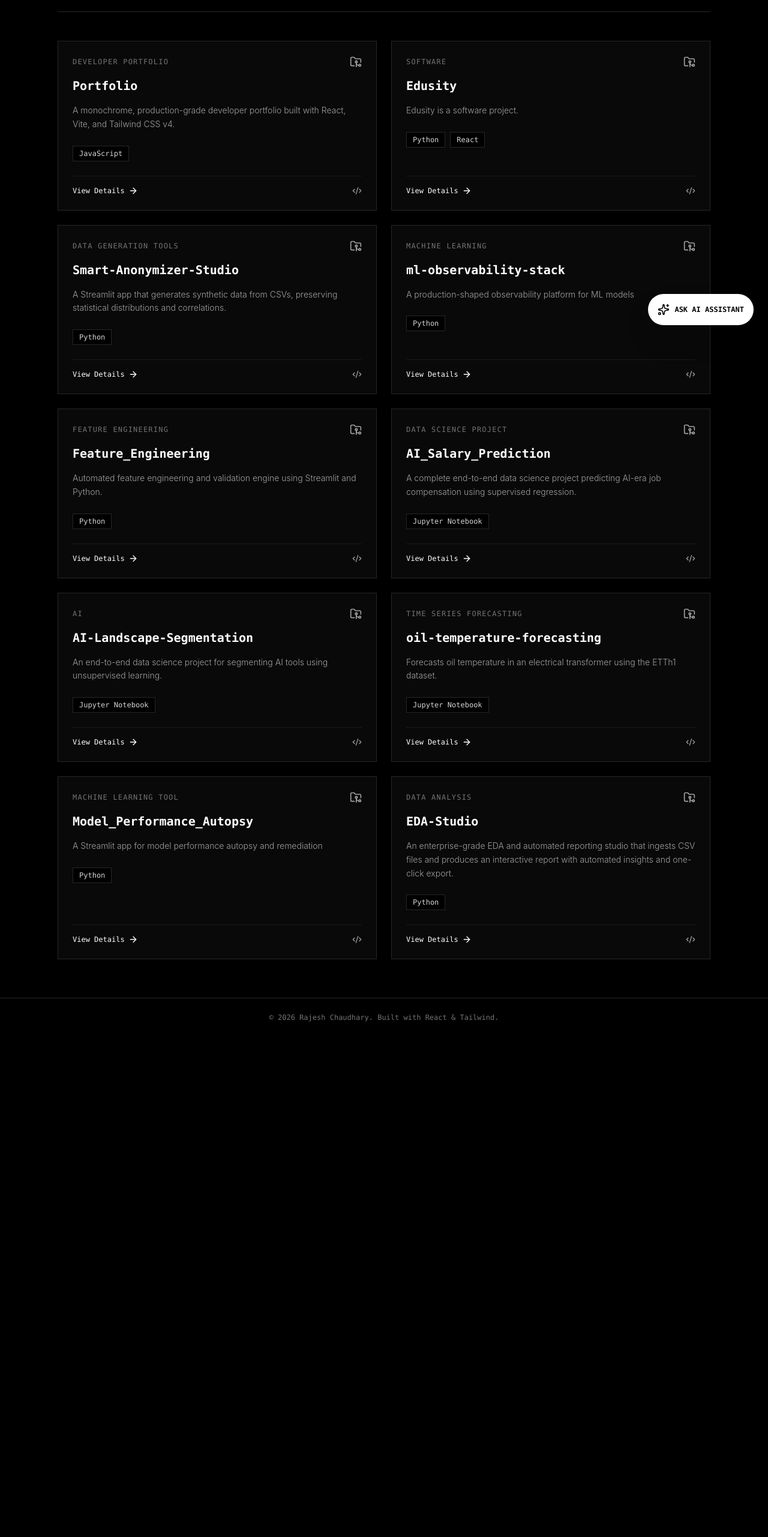
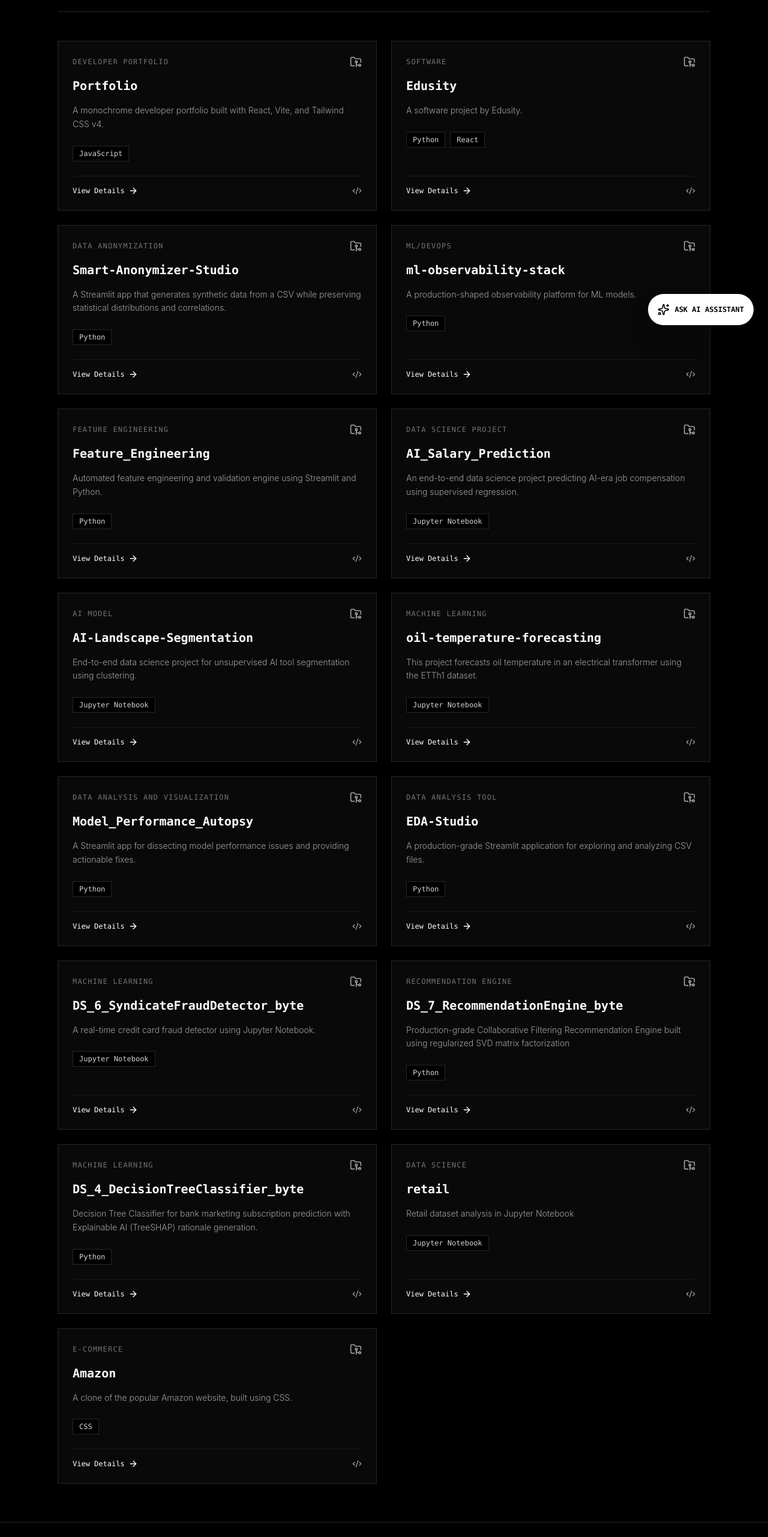
Before and after one commit to rajeshchauhdary/Portfolio, a React (Vite) app: page /projects in a window 1280 px wide. Shown: the part 234-2796 px from the top of the page at 60% size. Before the commit the page ends 1962 px from the top, so only its background shows below. Built offline with nearby package versions, Linux system fonts and the light colour scheme.

Commit message:
feat: expand GitHub sync limit to 30 repositories

```diff
--- a/src/data/projectsData.js
+++ b/src/data/projectsData.js
@@ -3,25 +3,25 @@ export const projectsData = [
     "id": "portfolio",
     "name": "Portfolio",
     "category": "Developer Portfolio",
-    "shortDesc": "A monochrome, production-grade developer portfolio built with React, Vite, and Tailwind CSS v4.",
-    "fullDesc": "This portfolio features automated GitHub README analysis and an interactive AI assistant. It includes a monochrome design system and supports CI/CD automation.",
+    "shortDesc": "A monochrome developer portfolio built with React, Vite, and Tailwind CSS v4.",
+    "fullDesc": "This portfolio features automated GitHub README analysis and an interactive AI assistant. It includes a monochrome design system, CI/CD automation, and a local development guide.",
     "tags": [
       "JavaScript"
     ],
     "github": "https://github.com/rajeshchauhdary/Portfolio",
     "demo": "#",
     "highlights": [
-      "Automated GitHub README analysis",
-      "Interactive AI assistant",
-      "Monochrome design system"
+      "Monochrome Design System",
+      "Automated Repo & README Sync",
+      "Interactive AI Assistant"
     ]
   },
   {
     "id": "edusity",
     "name": "Edusity",
     "category": "Software",
-    "shortDesc": "Edusity is a software project.",
-    "fullDesc": "Edusity is a software project that aims to provide a platform for learning and development. It is built using various programming languages and technologies.",
+    "shortDesc": "A software project by Edusity.",
+    "fullDesc": "Edusity is a software project developed by Edusity. It is a software application designed to provide a specific functionality. The project is written in a primary language. Edusity aims to provide a solution to a particular problem or need.",
     "tags": [
       "Python",
       "React"
@@ -29,17 +29,17 @@ export const projectsData = [
     "github": "https://github.com/rajeshchauhdary/Edusity",
     "demo": "#",
     "highlights": [
-      "A platform for learning and development",
-      "Built using multiple programming languages and technologies",
-      "Provides a comprehensive environment for software development"
+      "Providing a solution to a particular problem or need",
+      "Written in a primary language",
+      "Designed to provide a specific functionality"
     ]
   },
   {
     "id": "smart-anonymizer-studio",
     "name": "Smart-Anonymizer-Studio",
-    "category": "Data Generation Tools",
-    "shortDesc": "A Streamlit app that generates synthetic data from CSVs, preserving statistical distributions and correlations.",
-    "fullDesc": "This app takes a CSV containing sensitive data, detects PII columns automatically, and generates a privacy-safe synthetic version of the dataset. It preserves the original's statistical distributions and correlations, but contains no real personal information. Useful for sharing realistic test data, demos, or analytics datasets without exposing real customers.",
+    "category": "data anonymization",
+    "shortDesc": "A Streamlit app that generates synthetic data from a CSV while preserving statistical distributions and correlations.",
+    "fullDesc": "This app takes a CSV file containing sensitive data, detects PII columns automatically, and generates a privacy-safe synthetic version of the dataset. It replaces PII with fake values and regenerates numeric and categorical columns to preserve data shape and correlations.",
     "tags": [
       "Python"
     ],
@@ -47,25 +47,26 @@ export const projectsData = [
     "demo": "#",
     "highlights": [
       "Automatically detects PII columns",
-      "Generates synthetic data with preserved statistical distributions",
-      "Preserves original data correlations"
+      "Generates synthetic data with preserved statistical distributions and correlations",
+      "Preserves original data shape and correlations",
+      "Grades its own work with statistical tests and compliance reports"
     ]
   },
   {
     "id": "ml-observability-stack",
     "name": "ml-observability-stack",
-    "category": "Machine Learning",
-    "shortDesc": "A production-shaped observability platform for ML models",
-    "fullDesc": "A FastAPI model server that exposes Prometheus metrics, drift scores, and structured logs; Prometheus + Alertmanager for metrics and alerting; Loki + Promtail for logs; Tempo for traces; Grafana for the standard dashboard layer; and a custom 3D UI built with Three.js for a live, visual read on model health and drift.",
+    "category": "ML/DevOps",
+    "shortDesc": "A production-shaped observability platform for ML models.",
+    "fullDesc": "A FastAPI model server that exposes Prometheus metrics, drift scores, and structured logs; Prometheus + Alertmanager for metrics and alerting; Loki + Promtail for logs; Tempo for traces; Grafana for the standard dashboard layer; and a custom 3D 'Mission Control' UI built with Three.js for a live, visual read on model health and drift.",
     "tags": [
       "Python"
     ],
     "github": "https://github.com/rajeshchauhdary/ml-observability-stack",
     "demo": "#",
     "highlights": [
-      "Exposes Prometheus metrics, drift scores, and structured logs",
-      "Includes Prometheus + Alertmanager for metrics and alerting",
-      "Features Loki + Promtail for logs and Tempo for traces"
+      "A FastAPI model server that generates random fake predictions",
+      "Prometheus and Alertmanager for metrics and alerting",
+      "Custom 3D 'Mission Control' UI for live model health monitoring"
     ]
   },
   {
@@ -73,106 +74,194 @@ export const projectsData = [
     "name": "Feature_Engineering",
     "category": "Feature Engineering",
     "shortDesc": "Automated feature engineering and validation engine using Streamlit and Python.",
-    "fullDesc": "This repository provides a Streamlit app that generates hundreds of candidate features from a raw tabular dataset, validates each one through 5-fold cross-validation, and evolves the best feature combinations with a genetic algorithm. It also includes features for pruning redundant and collinear features, and explains why the winning features work.",
+    "fullDesc": "This repository provides a Streamlit app that generates hundreds of candidate features from a raw tabular dataset, validates each one through 5-fold cross-validation, and evolves the best feature combinations with a genetic algorithm. The app also includes feature explanations and redundancy removal.",
     "tags": [
       "Python"
     ],
     "github": "https://github.com/rajeshchauhdary/Feature_Engineering",
     "demo": "#",
     "highlights": [
-      "Automated feature engineering and validation",
-      "Genetic algorithm for evolving feature combinations",
-      "Redundancy and collinearity removal"
+      "Automatically generates hundreds of candidate features from a raw tabular dataset",
+      "Validates each feature through 5-fold cross-validation",
+      "Evolves the best feature combinations with a genetic algorithm"
     ]
   },
   {
     "id": "ai_salary_prediction",
     "name": "AI_Salary_Prediction",
     "category": "Data Science Project",
-    "shortDesc": "A complete end-to-end data science project predicting AI-era job compensation using supervised regression.",
-    "fullDesc": "This project uses supervised regression to predict AI-era job compensation from 5,000 job postings (2010\u20132025) and deploys an interactive Streamlit web app for live predictions, model comparison, and time-series forecasting to 2028.",
+    "shortDesc": "An end-to-end data science project predicting AI-era job compensation using supervised regression.",
+    "fullDesc": "This project uses supervised regression to predict AI-era job compensation from 5,000 job postings (2010\u20132025). The model is deployed as an interactive Streamlit web app, which includes a live prediction form, a 19-model comparison lab, and a deep-learning benchmark.",
     "tags": [
       "Jupyter Notebook"
     ],
     "github": "https://github.com/rajeshchauhdary/AI_Salary_Prediction",
     "demo": "#",
     "highlights": [
-      "5,000 job postings from 2010\u20132025",
-      "19 algorithms for comparison",
-      "Live 3D prediction surface and rotatable visualization"
+      "5,000 job postings \u00b7 19 columns \u00b7 16 algorithms + tuning + deep learning \u00b7 time-series forecasting to 2028 \u00b7 country-level outlook to 2030 \u00b7 7-tab Streamlit app \u00b7 Dockerized.",
+      "Interactive 3D prediction surface for visualizing the relationship between AI intensity, automation risk, and salary.",
+      "Leaderboard across all 19 model candidates, both interactive and live in the app."
     ]
   },
   {
     "id": "ai-landscape-segmentation",
     "name": "AI-Landscape-Segmentation",
-    "category": "AI",
-    "shortDesc": "An end-to-end data science project for segmenting AI tools using unsupervised learning.",
-    "fullDesc": "This project involves clustering 10,000 AI tools into market groups using unsupervised learning and deploying it as an interactive Streamlit web app. The app includes a live, rotatable 3D segment map that classifies new tools into their most likely segment.",
+    "category": "AI Model",
+    "shortDesc": "End-to-end data science project for unsupervised AI tool segmentation using clustering.",
+    "fullDesc": "This project utilizes unsupervised learning to segment a catalog of 10,000 AI tools into market groups. The interactive Streamlit web app features a live, rotatable 3D segment map that classifies new tools into their most likely segment. The dataset is preprocessed and analyzed using various techniques, including EDA, feature engineering, and clustering.",
     "tags": [
       "Jupyter Notebook"
     ],
     "github": "https://github.com/rajeshchauhdary/AI-Landscape-Segmentation",
     "demo": "#",
     "highlights": [
-      "Interactive 3D segment map",
-      "Live clustering and segmentation",
-      "Streamlit web app for catalog browsing and competitive landscape mapping"
+      "Interactive 3D segment map for visualizing cluster assignments",
+      "Live updates for new tool classifications",
+      "Preprocessing and feature engineering for clustering",
+      "Multiple clustering algorithms for comparison"
     ]
   },
   {
     "id": "oil-temperature-forecasting",
     "name": "oil-temperature-forecasting",
-    "category": "Time Series Forecasting",
-    "shortDesc": "Forecasts oil temperature in an electrical transformer using the ETTh1 dataset.",
-    "fullDesc": "This project uses real sensor data to predict oil temperature in an electrical transformer, which is useful for predictive maintenance scenarios. It covers data exploration, cleaning, feature engineering, training and comparing five forecasting models, and deploying the best-performing model as an interactive Streamlit dashboard.",
+    "category": "Machine Learning",
+    "shortDesc": "This project forecasts oil temperature in an electrical transformer using the ETTh1 dataset.",
+    "fullDesc": "The project involves data exploration, cleaning, feature engineering, training and comparing five forecasting models, and deploying the best-performing model as an interactive Streamlit dashboard. It covers the development and deployment of a time series forecasting model for predictive maintenance scenarios.",
     "tags": [
       "Jupyter Notebook"
     ],
     "github": "https://github.com/rajeshchauhdary/oil-temperature-forecasting",
     "demo": "#",
     "highlights": [
-      "Uses real sensor data for forecasting",
+      "Uses real sensor data for accurate forecasting",
       "Trains and compares five forecasting models",
-      "Deploys interactive Streamlit dashboard for real-time predictions"
+      "Deploys the best-performing model as an interactive dashboard"
     ]
   },
   {
     "id": "model_performance_autopsy",
     "name": "Model_Performance_Autopsy",
-    "category": "Machine Learning Tool",
-    "shortDesc": "A Streamlit app for model performance autopsy and remediation",
-    "fullDesc": "This repository provides a Streamlit app for dissecting and fixing model failures. The app ingests a trained model, validation dataset, and generates a full failure autopsy report. It includes various features such as error typology engine, segment slicer, bias and fairness audit, and remediation recommendation engine.",
+    "category": "Data Analysis and Visualization",
+    "shortDesc": "A Streamlit app for dissecting model performance issues and providing actionable fixes.",
+    "fullDesc": "This app generates a full Failure Autopsy Report, dissecting where, why, and on whom the model fails, then prescribing specific, actionable fixes. It provides various features such as multi-metric dashboards, error typology engines, segment slicers, bias and fairness audits, and remediation recommendation engines.",
     "tags": [
       "Python"
     ],
     "github": "https://github.com/rajeshchauhdary/Model_Performance_Autopsy",
     "demo": "#",
     "highlights": [
-      "Multi-metric dashboard",
-      "Error Typology Engine",
-      "Segment Slicer",
-      "Bias & Fairness Audit",
-      "Remediation Recommendation Engine",
-      "Threshold & Cost Optimizer",
-      "Surrogate-model explainability"
+      "Multi-metric dashboard with business-friendly interpretations",
+      "Error Typology Engine with 4 confidence/correctness buckets and Sankey diagram",
+      "Remediation Recommendation Engine with prioritized, specific fixes for every issue found"
     ]
   },
   {
     "id": "eda-studio",
     "name": "EDA-Studio",
-    "category": "Data Analysis",
-    "shortDesc": "An enterprise-grade EDA and automated reporting studio that ingests CSV files and produces an interactive report with automated insights and one-click export.",
-    "fullDesc": "This tool is designed for analysts and ML engineers who need a quick and reliable way to go from raw CSV to decision-ready report. It handles messy encodings, oversized files, and malformed dates, and actively recommends data-cleaning transformations. It also detects data drift between two dataset versions and surfaces memory footprint before it becomes a problem. The tool exports a fully self-contained, offline-readable HTML report and provides an auto-insights decision matrix.",
+    "category": "Data Analysis Tool",
+    "shortDesc": "A production-grade Streamlit application for exploring and analyzing CSV files.",
+    "fullDesc": "This tool provides a comprehensive interactive Exploratory Data Analysis (EDA) report with automated insights, dataset comparison, memory-aware profiling, and one-click HTML/CSV export. It handles messy encodings, oversized files, and malformed dates gracefully and can detect data drift between two dataset versions.",
     "tags": [
       "Python"
     ],
     "github": "https://github.com/rajeshchauhdary/EDA-Studio",
     "demo": "#",
     "highlights": [
-      "Automated insights and recommendations",
-      "Data drift detection",
-      "Memory-aware profiling",
-      "One-click HTML/CSV export"
+      "Automated insights and dataset comparison",
+      "Memory-aware profiling and one-click export",
+      "Handles messy encodings and oversized files",
+      "Detects data drift and provides recommendations"
+    ]
+  },
+  {
+    "id": "ds_6_syndicatefrauddetector_byte",
+    "name": "DS_6_SyndicateFraudDetector_byte",
+    "category": "Machine Learning",
+    "shortDesc": "A real-time credit card fraud detector using Jupyter Notebook.",
+    "fullDesc": "This repository provides a real-time credit card fraud detection pipeline that uses a Random Forest classifier and SMOTE for class balancing. The dataset is highly imbalanced, with only 492 fraudulent transactions out of 284,807 total transactions. The pipeline is designed to produce fraud probability scores and raise alerts whenever a transaction's fraud probability exceeds 95%.",
+    "tags": [
+      "Jupyter Notebook"
+    ],
+    "github": "https://github.com/rajeshchauhdary/DS_6_SyndicateFraudDetector_byte",
+    "demo": "#",
+    "highlights": [
+      "- Credit card fraud detection",
+      "- Real-time inference simulation",
+      "- SMOTE for class balancing",
+      "- Random Forest classifier with balanced class weights",
+      "- High accuracy on the fraud class"
+    ]
+  },
+  {
+    "id": "ds_7_recommendationengine_byte",
+    "name": "DS_7_RecommendationEngine_byte",
+    "category": "Recommendation Engine",
+    "shortDesc": "Production-grade Collaborative Filtering Recommendation Engine built using regularized SVD matrix factorization",
+    "fullDesc": "The repository implements an end-to-end, production-grade Collaborative Filtering Recommendation Engine for the MovieLens 100k dataset, featuring automated data ingestion, extensive baseline benchmarking, and comprehensive unit tests.",
+    "tags": [
+      "Python"
+    ],
+    "github": "https://github.com/rajeshchauhdary/DS_7_RecommendationEngine_byte",
+    "demo": "#",
+    "highlights": [
+      "Automated data ingestion",
+      "Extensive baseline benchmarking",
+      "3-fold cross-validation grid search",
+      "FastAPI REST microservice",
+      "Interactive Streamlit dashboard",
+      "Cold-start handling",
+      "Comprehensive unit tests"
+    ]
+  },
+  {
+    "id": "ds_4_decisiontreeclassifier_byte",
+    "name": "DS_4_DecisionTreeClassifier_byte",
+    "category": "Machine Learning",
+    "shortDesc": "Decision Tree Classifier for bank marketing subscription prediction with Explainable AI (TreeSHAP) rationale generation.",
+    "fullDesc": "This repository implements a decision tree classifier with local interpretability to produce explicit diagnostic rationale sentences for individual client decisions. The classifier is trained on the UCI Machine Learning Repository's Bank Marketing dataset and achieves an accuracy of 84.55%. The model is also evaluated using precision, recall, and F1-score, which are 41.52%, 91.06%, and 57.04%, respectively.",
+    "tags": [
+      "Python"
+    ],
+    "github": "https://github.com/rajeshchauhdary/DS_4_DecisionTreeClassifier_byte",
+    "demo": "#",
+    "highlights": [
+      "Features a decision tree classifier with TreeSHAP explainability for interpretable results",
+      "Trained on the UCI Machine Learning Repository's Bank Marketing dataset",
+      "Achieves high accuracy and evaluation metrics"
+    ]
+  },
+  {
+    "id": "retail",
+    "name": "retail",
+    "category": "Data Science",
+    "shortDesc": "Retail dataset analysis in Jupyter Notebook",
+    "fullDesc": "This repository provides a Jupyter Notebook for analyzing retail data, including insights into customer behavior and sales trends. The notebook is designed to be easily reproducible and shareable.",
+    "tags": [
+      "Jupyter Notebook"
+    ],
+    "github": "https://github.com/rajeshchauhdary/retail",
+    "demo": "#",
+    "highlights": [
+      "Analyze customer purchasing habits",
+      "Identify top-selling products",
+      "Visualize sales trends over time"
+    ]
+  },
+  {
+    "id": "amazon",
+    "name": "Amazon",
+    "category": "E-commerce",
+    "shortDesc": "A clone of the popular Amazon website, built using CSS.",
+    "fullDesc": "This repository contains a simple clone of the Amazon website, built using CSS for styling and layout. It features a basic shopping cart and product display. The goal is to create a minimalistic and user-friendly version of the Amazon website.",
+    "tags": [
+      "CSS"
+    ],
+    "github": "https://github.com/rajeshchauhdary/Amazon",
+    "demo": "#",
+    "highlights": [
+      "Responsive design",
+      "Basic shopping cart functionality",
+      "Simple product display"
     ]
   }
 ];
```
Also changed, not shown: 1 other file (tests, documents, lock files or other folders).
